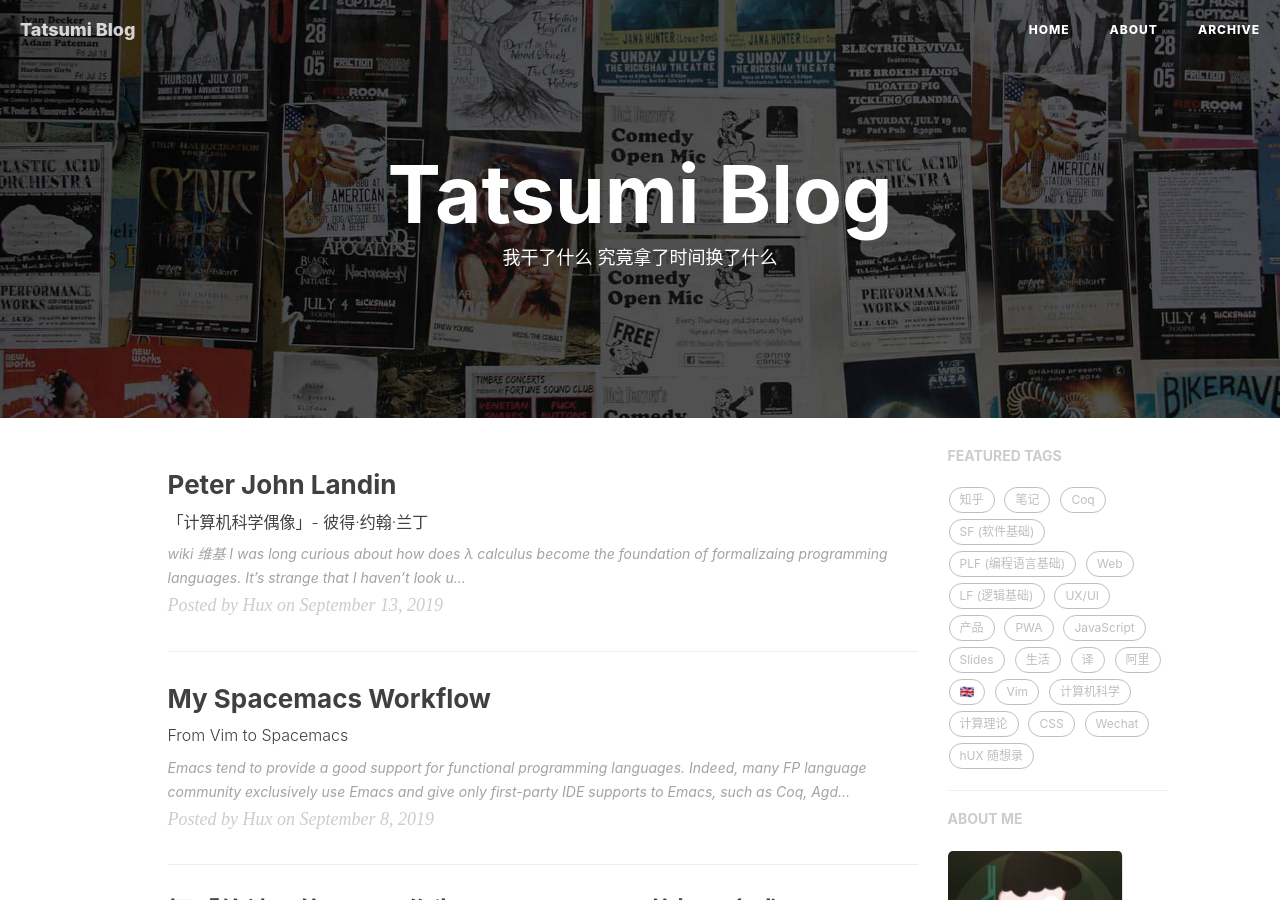
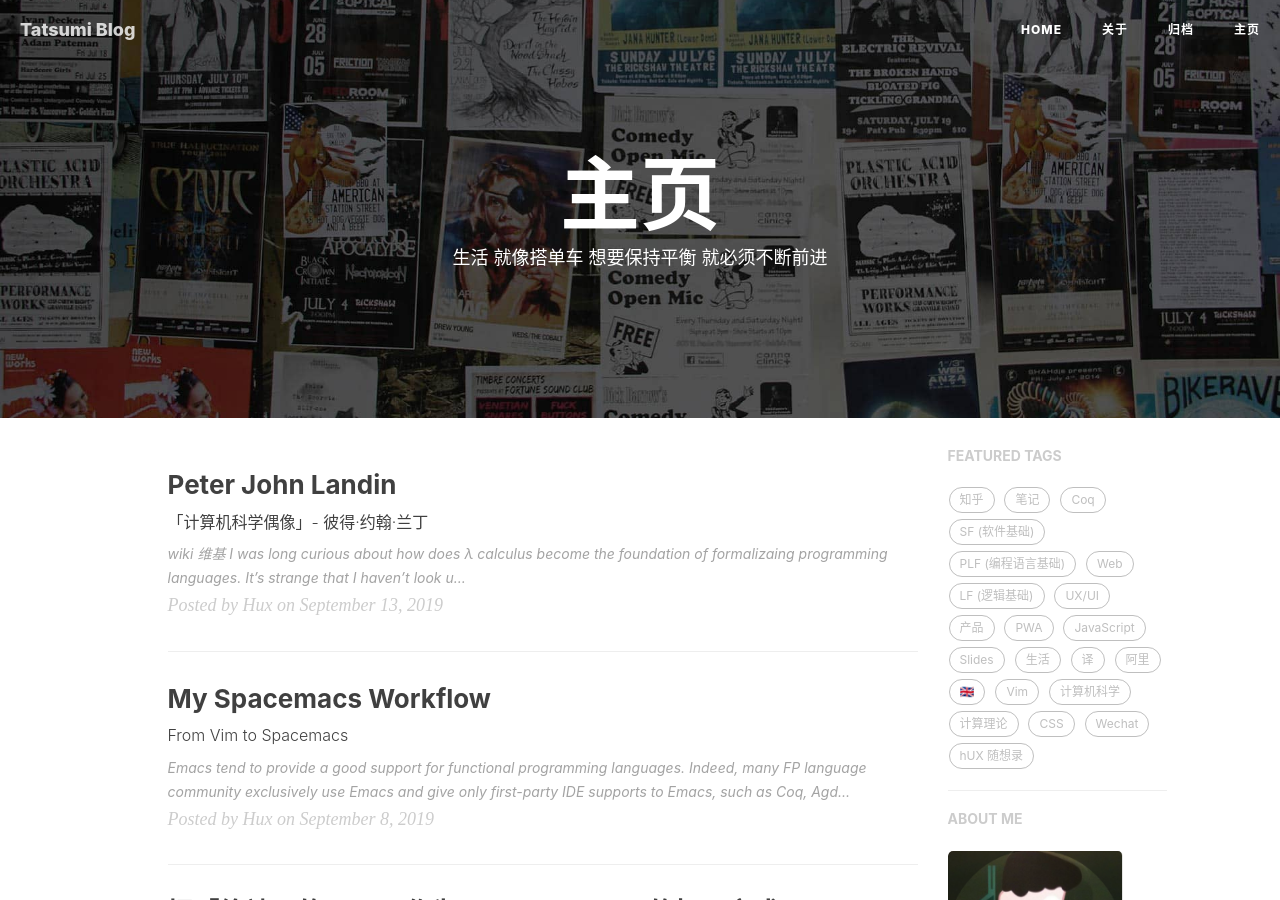
Before and after one commit to tatsumiw/tatsumiw.github.io, a Jekyll site: the page built from index.html, in a window 1280 px wide and 900 px high. Built offline with Jekyll 4.4.1, drawn with Linux system fonts in a browser that asks for light colours; nearby versions of some CDN libraries; the list of posts is cut into pages by our own code; comment, search, counter and statistics services are not loaded.

Commit message:
20200406 modify

```diff
--- a/about.html
+++ b/about.html
@@ -1,7 +1,7 @@
 ---
 layout: page
-title: "About"
-description: "你是我的梦想"
+title: "关于"
+description: "追逐梦想的自己"
 header-img: "img/about-bg.jpg"
 multilingual: true
 ---
--- a/index.html
+++ b/index.html
@@ -1,6 +1,7 @@
 ---
+title: 主页
 layout: page
-description: "我干了什么 究竟拿了时间换了什么"
+description: "生活 就像搭单车 想要保持平衡 就必须不断前进"
 ---
 
 {% for post in paginator.posts %}
```
Also changed, not shown: archive.html (+4 -4 lines).
